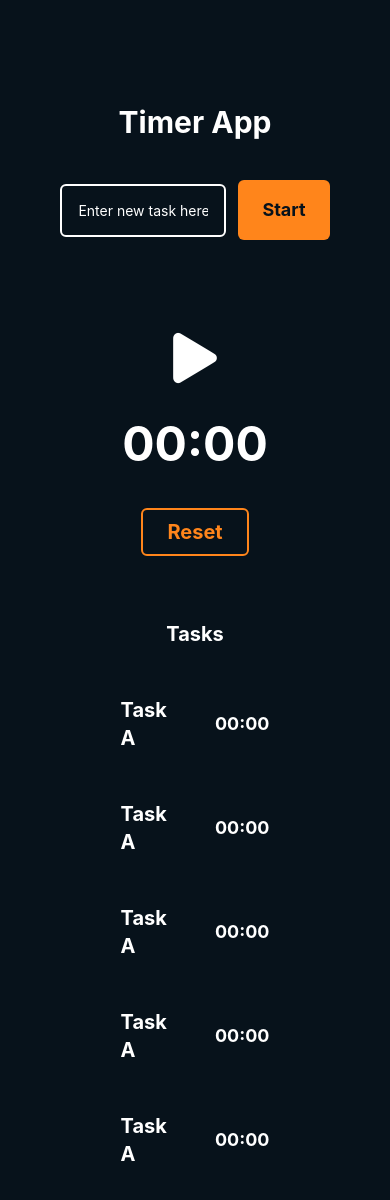
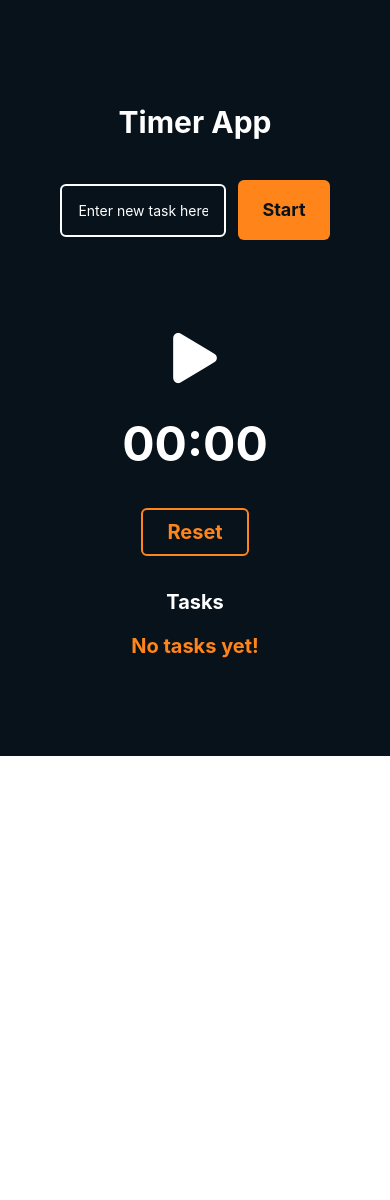
Before and after one commit to emmysoft/timer-app, a React Native app: screen / in a window 390 px wide. Shown: the top 1200 px of the page. After the commit the page ends 844 px from the top, so only its background shows below. Built offline with nearby package versions, Linux system fonts and the light colour scheme.

Commit message:
task update but tasks are not completely deleting and issues with map keys

```diff
--- a/App.js
+++ b/App.js
@@ -19,9 +19,16 @@ export default function App() {
   const { mins, sec } = getRemaining(remainingSecs);
 
   const [task, setTask] = useState("");
+  const [tasks, setTasks] = useState([]);
+  const [checkTasks, setCheckTasks] = useState(true);
 
   const handleToggle = () => {
     setIsActive(!isActive);
+    // console.log(task);
+    setCheckTasks(false);
+    setTasks((currentTasks) => {
+      return [...currentTasks, task];
+    });
   }
 
   useEffect(() => {
@@ -39,6 +46,7 @@ export default function App() {
   const reset = () => {
     setRemainingSecs(0);
     setIsActive(false);
+    setCheckTasks(true);
   }
 
   return (
@@ -79,26 +87,22 @@ export default function App() {
               </TouchableOpacity>
             </View>
           </View>
-          <ScrollView style={tw`p-8 min-w-full`}>
-            <Text style={tw`text-xl text-[#fff] font-bold text-center`}>Tasks</Text>
-            <View style={tw`flex flex-row justify-center items-center gap-12 pt-12`}>
-              <Text style={tw`text-white font-bold text-xl`}>Task A</Text>
-              <Text style={tw`text-white font-bold text-lg`}>{`${mins}:${sec}`}</Text>
+
+          <Text style={tw`text-xl text-[#fff] font-bold text-center`}>Tasks</Text>
+          {checkTasks
+            ?
+            <Text style={tw`text-xl text-[#ff851b] font-bold text-center`}>No tasks yet!</Text>
+            :
+            <View style={tw`flex flex-col justify-center items-center gap-5`}>
+              {tasks.map((goal) =>
+                <View style={tw`flex flex-row justify-center items-center gap-12`}>
+                  <Text key={goal} style={tw`text-white font-bold text-xl`}>{goal}</Text>
+                  <Text style={tw`text-white font-bold text-lg`}>{`${mins}:${sec}`}</Text>
+                  <Ionicons name='trash' size={30} color='#ff851b' onPress={() => setCheckTasks(true)} />
+                </View>
+              )}
             </View>
-            <View style={tw`flex flex-row justify-center items-center gap-12 pt-12`}>
-              <Text style={tw`text-white font-bold text-xl`}>Task A</Text>
-              <Text style={tw`text-white font-bold text-lg`}>{`${mins}:${sec}`}</Text>
-            </View><View style={tw`flex flex-row justify-center items-center gap-12 pt-12`}>
-              <Text style={tw`text-white font-bold text-xl`}>Task A</Text>
-              <Text style={tw`text-white font-bold text-lg`}>{`${mins}:${sec}`}</Text>
-            </View><View style={tw`flex flex-row justify-center items-center gap-12 pt-12`}>
-              <Text style={tw`text-white font-bold text-xl`}>Task A</Text>
-              <Text style={tw`text-white font-bold text-lg`}>{`${mins}:${sec}`}</Text>
-            </View><View style={tw`flex flex-row justify-center items-center gap-12 pt-12`}>
-              <Text style={tw`text-white font-bold text-xl`}>Task A</Text>
-              <Text style={tw`text-white font-bold text-lg`}>{`${mins}:${sec}`}</Text>
-            </View>
-          </ScrollView>
+          }
         </View>
       </SafeAreaView>
     </>
```
